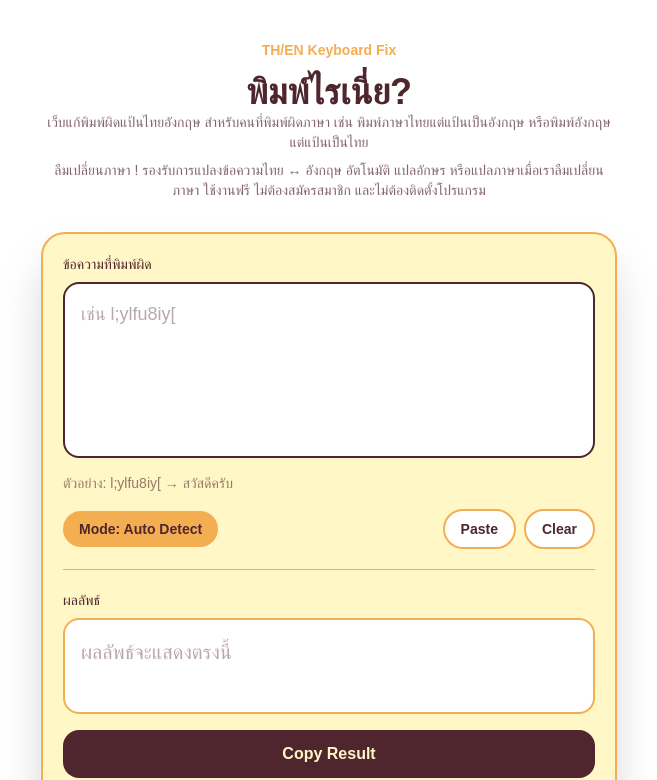
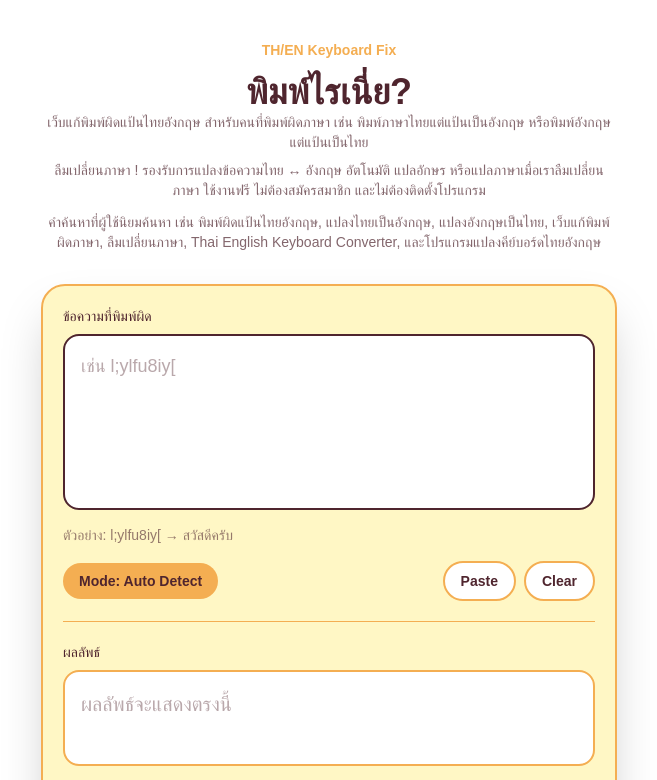
Before and after one commit to Hyungpiu/th-en-keyboard-fix, a Next.js app: page / in a window 1280 px wide. Shown: the top 780 px of the page, without its empty margins (311-968 px from the left). Built offline with nearby package versions, Linux system fonts and the light colour scheme.

Commit message:
add google analytics

```diff
--- a/app/page.tsx
+++ b/app/page.tsx
@@ -33,8 +33,8 @@ export default function Home() {
           </p>
 
         <h1 className="text-3xl md:text-4xl font-bold text-center">
-  พิมพ์ไรเนี่ย?
-</h1>
+            พิมพ์ไรเนี่ย?
+        </h1>
 
 <div className="mb-6 text-center text-sm text-[#4F252E]/70">
   <p>
@@ -46,6 +46,18 @@ export default function Home() {
     ลืมเปลี่ยนภาษา !  รองรับการแปลงข้อความไทย ↔ อังกฤษ อัตโนมัติ
     แปลอักษร หรือแปลภาษาเมื่อเราลืมเปลี่ยนภาษา ใช้งานฟรี ไม่ต้องสมัครสมาชิก และไม่ต้องติดตั้งโปรแกรม
   </p>
+
+  <p className="mt-3">
+                คำค้นหาที่ผู้ใช้นิยมค้นหา เช่น
+                พิมพ์ผิดแป้นไทยอังกฤษ,
+                แปลงไทยเป็นอังกฤษ,
+                แปลงอังกฤษเป็นไทย,
+                เว็บแก้พิมพ์ผิดภาษา,
+                ลืมเปลี่ยนภาษา,
+                Thai English Keyboard Converter,
+                และโปรแกรมแปลงคีย์บอร์ดไทยอังกฤษ
+   </p>
+
 </div>
         </div>
 
```
